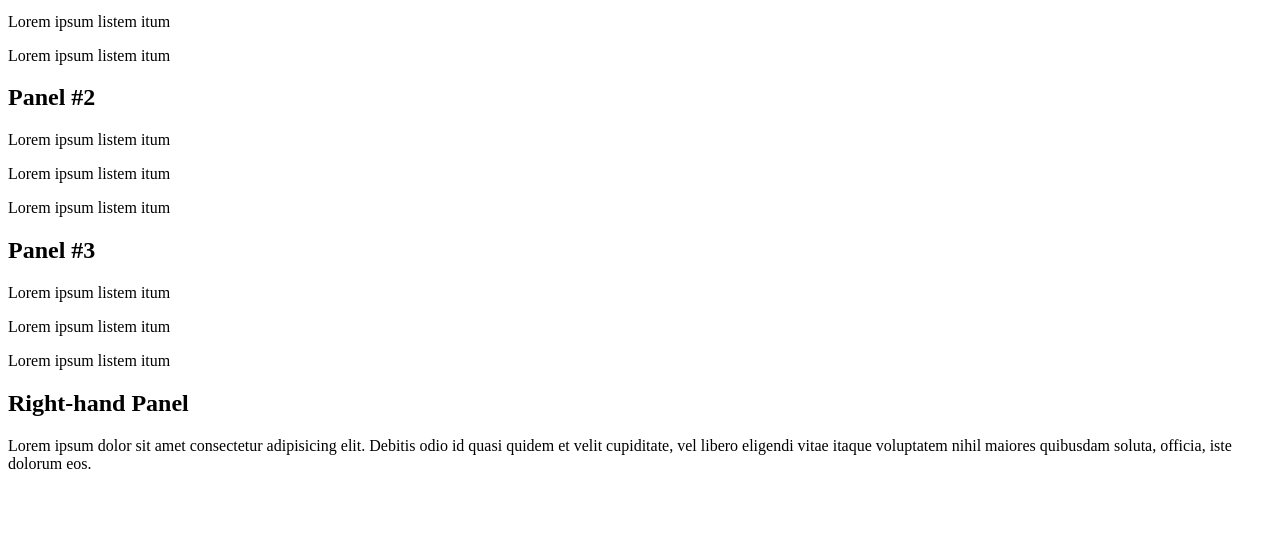
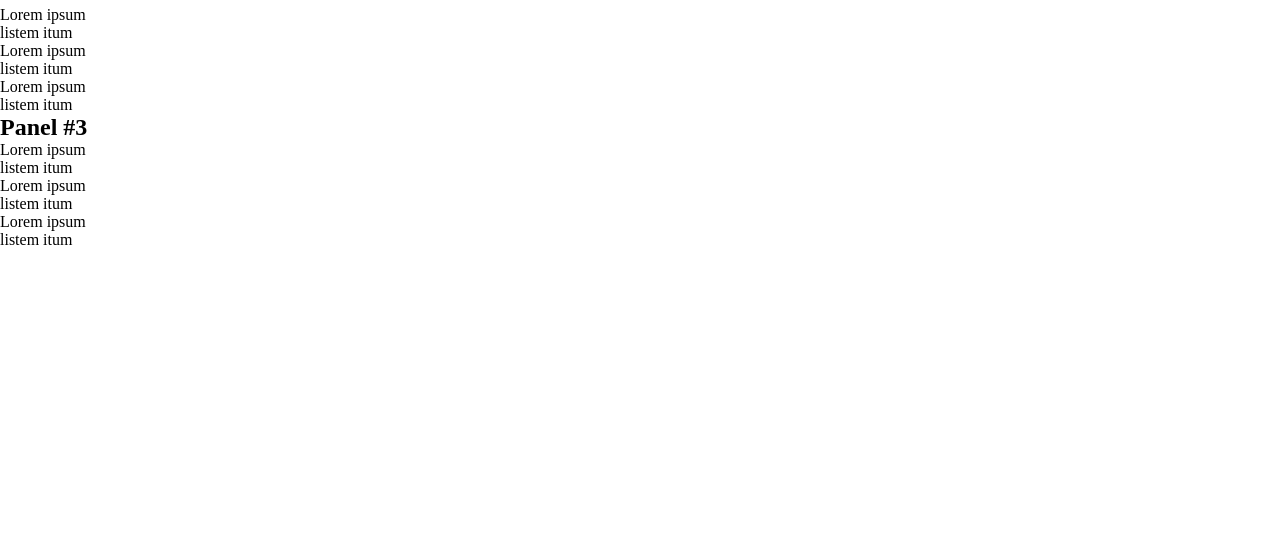
Before and after one commit to mujm4tic/css-flex-layout, a plain HTML site: page index.html in a window 1280 px wide. Shown: the part 264-800 px from the top of the page. Drawn offline with Linux system fonts and the light colour scheme.

Commit message:
after tinkering with the flex layers

```diff
--- a/index.html
+++ b/index.html
@@ -27,8 +27,8 @@
         </section>
     </header>
 
-    <main>
-        <section>
+    <main class="mflex">
+        <section class="lpflex">
 
             <div>
                 <h2>Panel #1</h2>
@@ -53,10 +53,11 @@
 
         </section>
 
-        <section>
+        <section class="rpflex">
             <h2>Right-hand Panel</h2>
             <p>Lorem ipsum dolor sit amet consectetur adipisicing elit. Debitis odio id quasi quidem et velit cupiditate, vel libero eligendi vitae itaque voluptatem nihil maiores quibusdam soluta, officia, iste dolorum eos.</p>
         </section>
+
     </main>
 
 </body>
--- a/style.css
+++ b/style.css
@@ -0,0 +1,22 @@
+*{
+    margin: 0px;
+    padding: 0px;
+}
+
+
+.mflex{
+    display: flex;
+    justify-content: left;
+    flex-direction: row;
+}
+
+.lpflex{
+    display: flex;
+    justify-content: left;
+    flex-direction: column;
+}
+
+.rpflex{
+    display: flex;
+    justify-content: right;
+}
```
